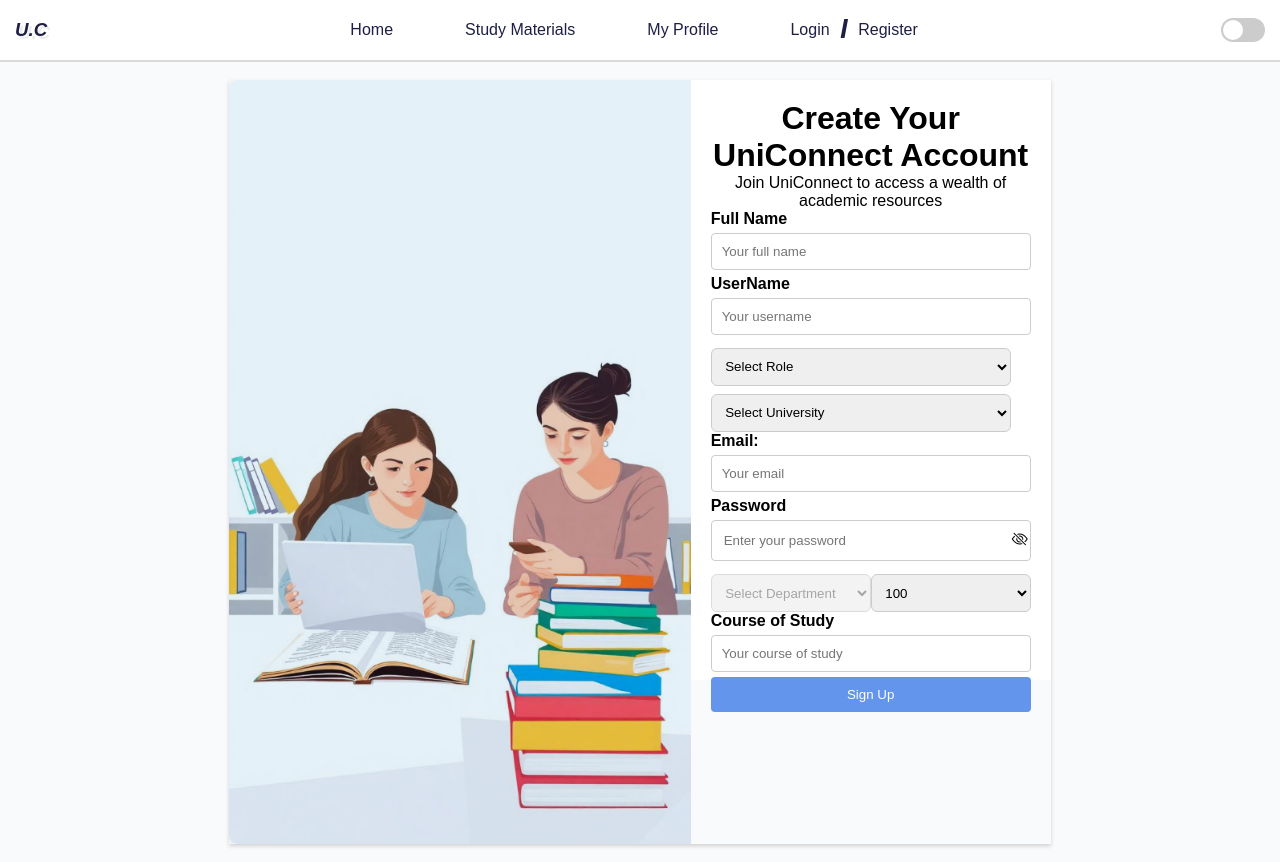
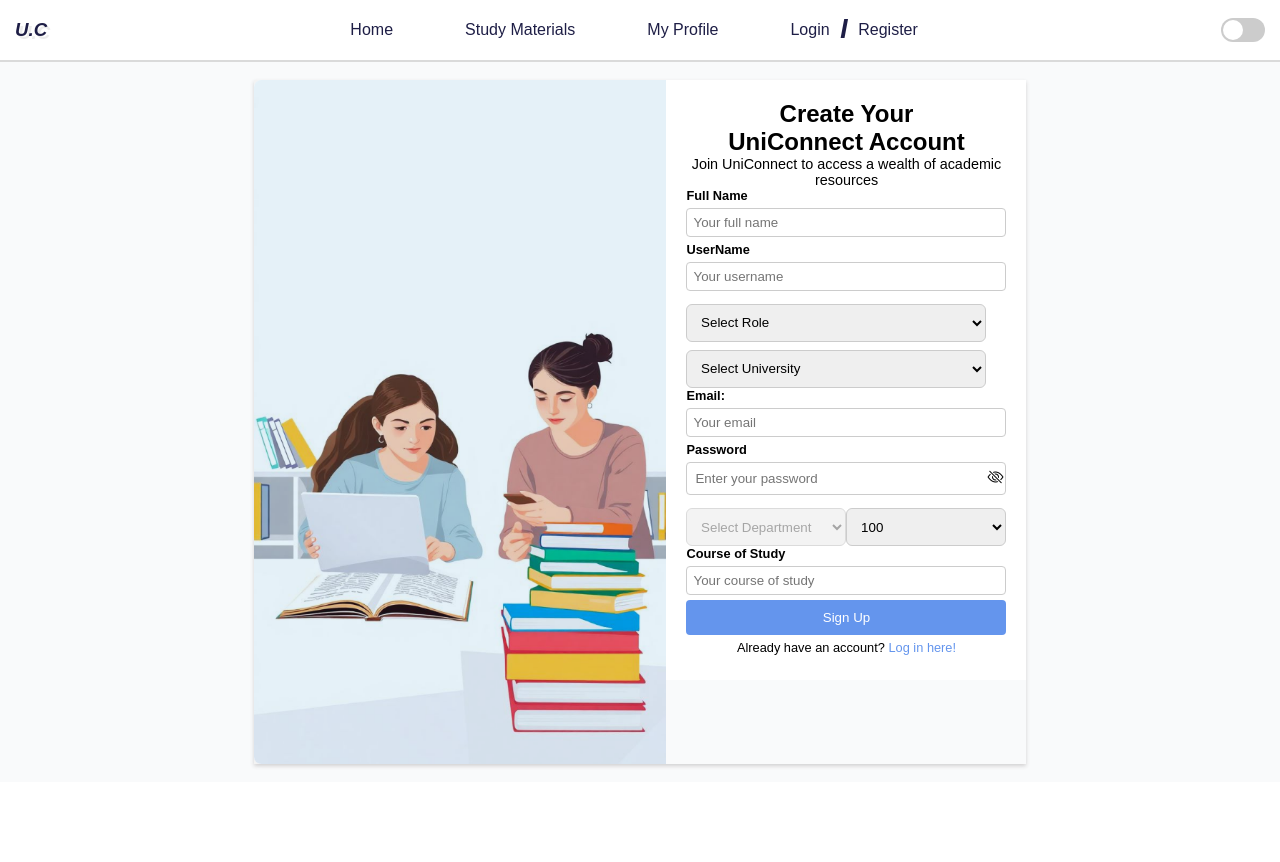
Before and after one commit to kingdave945/UNICONN-frontend, a React (Vite) app in the folder uni-com-frontend/: page /register in a window 1280 px wide. After the commit the page ends 800 px from the top, so only its background shows below. Built offline with nearby package versions, Linux system fonts and the light colour scheme.

Commit message:
18-08-25

```diff
--- a/uni-com-frontend/package.json
+++ b/uni-com-frontend/package.json
@@ -14,7 +14,7 @@
     "bootstrap-icons": "^1.13.1",
     "react": "^19.1.0",
     "react-dom": "^19.1.0",
-    "react-router-dom": "^7.8.0",
+    "react-router-dom": "^7.8.1",
     "react-toastify": "^11.0.5"
   },
   "devDependencies": {
--- a/uni-com-frontend/src/API/Interceptor.ts
+++ b/uni-com-frontend/src/API/Interceptor.ts
@@ -1,42 +1,40 @@
 import axios from "axios";
+import type { InternalAxiosRequestConfig, AxiosError, AxiosResponse } from "axios";
 import { getUserDetails } from "./saveDetails";
+
 const baseUrl = import.meta.env.VITE_BASE_URL;
 
 const api = axios.create({
   baseURL: baseUrl,
 });
 
+// REQUEST INTERCEPTOR
 api.interceptors.request.use(
-  (config) => {
-    const token = getUserDetails("Ustoken")||getUserDetails("Adtoken");
-    if (!(token === null)) {
-      console.log("token is not null");
-      console.log("Authenticated");
-      config.headers["Authorization"] = "Bearer " + token;
-      console.log(config);
+  (config: InternalAxiosRequestConfig) => {
+    const token = getUserDetails("Ustoken") || getUserDetails("Adtoken");
+
+    if (token) {
+      config.headers.set("Authorization", `Bearer ${token}`);
     }
+
+    // Auto-clear session after 30 minutes
     setTimeout(() => {
       sessionStorage.clear();
     }, 30 * 60000);
+
     return config;
   },
-  (error) => {
-    return Promise.reject(error);
-  },
+  (error: AxiosError) => Promise.reject(error)
 );
 
+// RESPONSE INTERCEPTOR
 api.interceptors.response.use(
-  (config) => config,
-  (error) => {
+  (response: AxiosResponse) => response,
+  (error: AxiosError) => {
     console.error("Error in request interceptor:", error);
     console.log(error.response);
-
-    // if (error.response.status) {
-    //   window.location.href = "/";
-    // }
-
     return Promise.reject(error);
-  },
+  }
 );
 
 export default api;
--- a/uni-com-frontend/src/API/index.ts
+++ b/uni-com-frontend/src/API/index.ts
@@ -76,19 +76,19 @@ export const resendconfirmemail = async (email:string) => {
 };
 
 
-export const disableAccount = async (password: string) => {
-  try {
-    const response = await api.delete(`/api/Auth/disable-account`, {
-      data: { password },
-      headers: {
-        "Content-Type": "application/json"
-      }
-    });
-    return response.data;
-  } catch (error) {
-    throw error;
-  }
-};
+// export const disableAccount = async (password: string) => {
+//   try {
+//     const response = await api.delete(`/api/Auth/disable-account`, {
+//       data: { password },
+//       headers: {
+//         "Content-Type": "application/json"
+//       }
+//     });
+//     return response.data;
+//   } catch (error) {
+//     throw error;
+//   }
+// };
 
 
 
--- a/uni-com-frontend/src/register.css
+++ b/uni-com-frontend/src/register.css
@@ -2,7 +2,7 @@
   display: flex;
   justify-content: center;   /* Centers horizontally */
   align-items: center;       /* Centers vertically */
-  height: 100vh;             /* Full screen height */
+  height: 90vh;             /* Full screen height */
    background-color: #f9fafb;
    margin-top: 0.1rem;
 }
@@ -16,7 +16,7 @@
 
 .register-img img{
     background-color: #f3f3f3;
-    height:95.5vh;
+    height:85.5vh;
     margin-bottom: -0.25rem;
 }
 .register-form {
@@ -36,9 +36,10 @@
 .register-input label{
     margin-bottom: 5px;
     font-weight: bold;
+    font-size: 0.8rem;
 }
 .register-input input{
-    padding: 10px;
+    padding: 6px;
     border: 1px solid #ccc;
     border-radius: 4px;
     background-color: white;
@@ -147,3 +148,7 @@ background-color: cornflowerblue;
   from { transform: translateX(150%); opacity: 0; }
   to { transform: translateX(0); opacity: 1; }
 }
+.register-footer a{
+  text-decoration: none;
+  color: cornflowerblue;
+}
--- a/uni-com-frontend/src/register.tsx
+++ b/uni-com-frontend/src/register.tsx
@@ -4,6 +4,7 @@ import { register } from "./API";
 import { toast } from "react-toastify";
 import { useState, useEffect } from "react";
 import NavBar from "./Layout/navbar";
+import { Link } from "react-router-dom";
 import RegisterImage from "./assets/efc8d6e8-84b4-45e5-8404-322950f1088b.png";
 //  type PasswordError = {
 //   id: string;
@@ -51,7 +52,7 @@ export default function Register() {
     if (!selectedUniversity) return;
     const fetchDepartments = async () => {
       try {
-        const response = await api.get(
+        const response = await api.get<{ id: string; name: string }[]>(
           `/api/Departments/${Number(selectedUniversity)}`
         );
         setDepartments(response.data);
@@ -135,10 +136,12 @@ const handlePasswordChange = (e: string) => {
             </div>
             <div className="register-form">
               <div className="register-form-header">
-                <h1>
+                <h2>
                   Create Your <br /> UniConnect Account
-                </h1>
-                <p>Join UniConnect to access a wealth of academic resources</p>
+                </h2>
+                <p
+                style={{ textAlign:"center",fontSize: "0.9rem" }}
+                >Join UniConnect to access a wealth of academic resources</p>
               </div>
 
               <form className="register-form-content" onSubmit={handleSubmit}>
@@ -283,6 +286,9 @@ const handlePasswordChange = (e: string) => {
                 <button className="register-btn" disabled={loading}>
                   {loading ? <span className="loader"></span> : "Sign Up"}
                 </button>
+                <div className="register-footer" style={{ textAlign: "center" , fontSize: "0.8rem" }}>
+                  <p>Already have an account? <Link to="/login">Log in here!</Link></p>
+                </div>
               </form>
             </div>
           </div>
```
Also changed, not shown: 1 other file (tests, documents, lock files or other folders).
